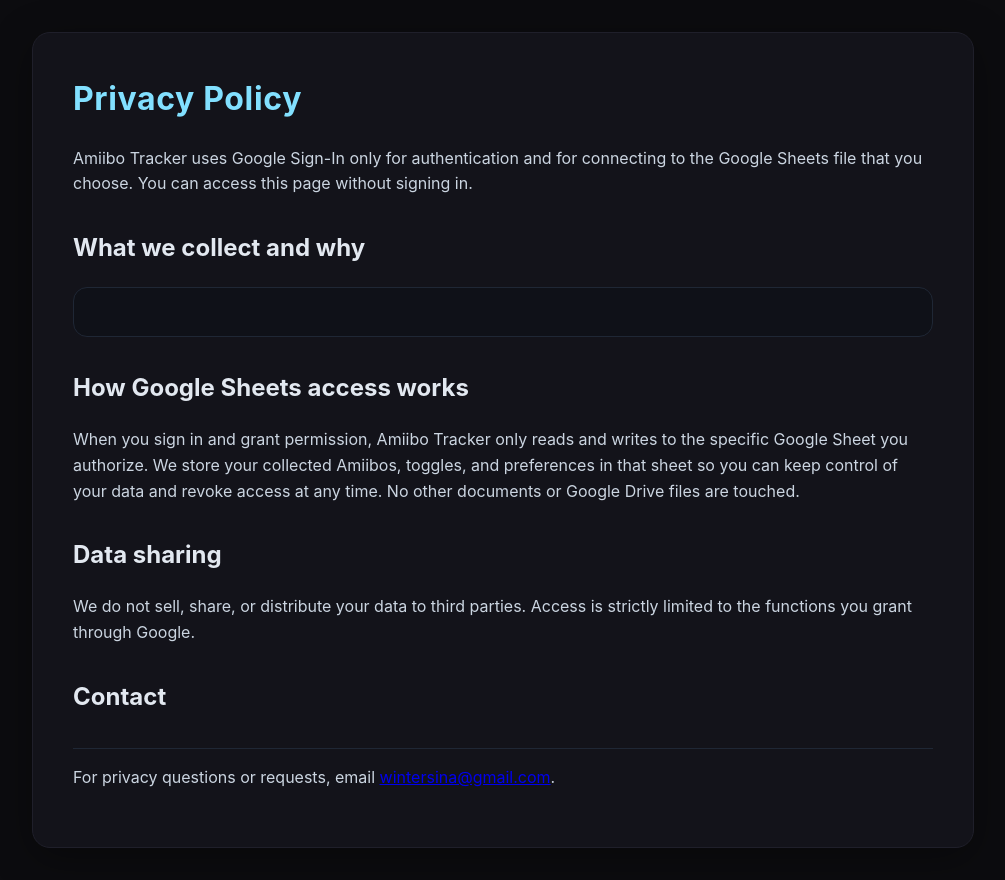
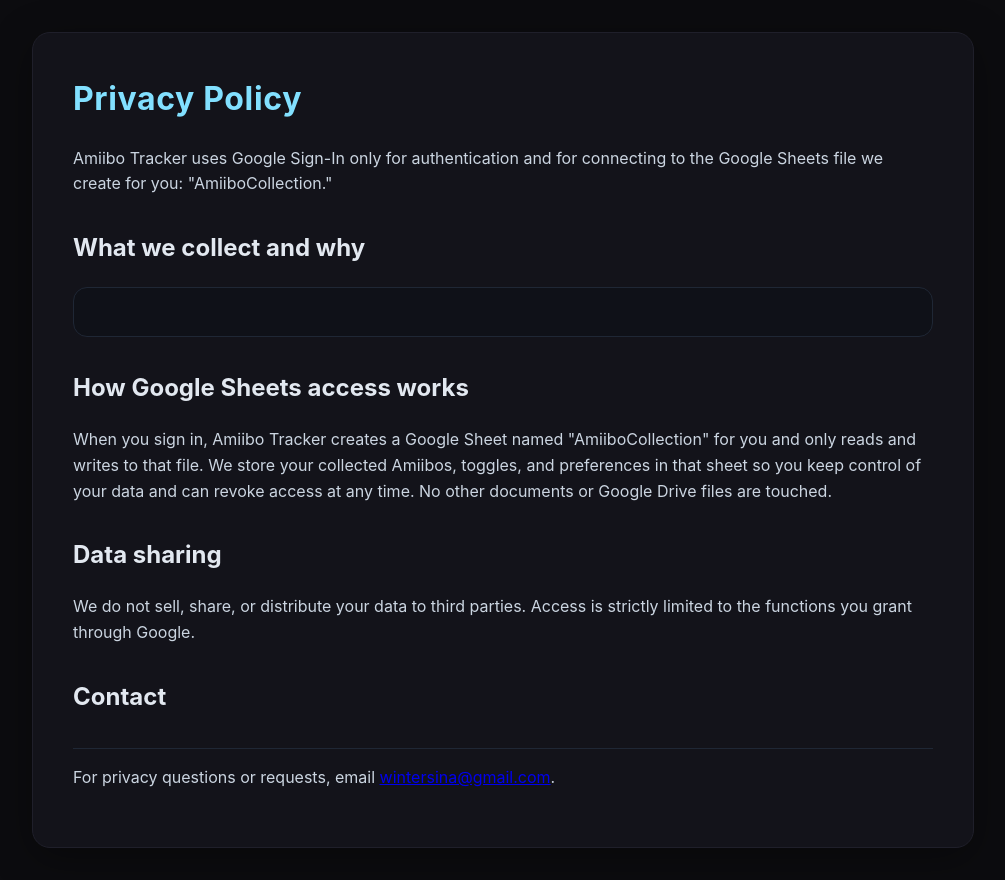
Before and after one commit to Wintersina/amiibo-tracker, a Django app: template tracker/templates/tracker/privacy.html in a window 1280 px wide. Shown: the whole page, without its empty margins (137-1142 px from the left). Run offline with Django 5.2, Linux system fonts and the light colour scheme; the template is opened without the code that fills it, so the values that code supplies are empty.

Commit message:
Clarify AmiiboCollection sheet access

```diff
--- a/tracker/templates/tracker/privacy.html
+++ b/tracker/templates/tracker/privacy.html
@@ -66,8 +66,7 @@
     <main>
         <h1>Privacy Policy</h1>
         <p>
-            Amiibo Tracker uses Google Sign-In only for authentication and for connecting to the Google Sheets file that you choose.
-            You can access this page without signing in.
+            Amiibo Tracker uses Google Sign-In only for authentication and for connecting to the Google Sheets file we create for you: "AmiiboCollection."
         </p>
 
         <h2>What we collect and why</h2>
@@ -81,8 +80,8 @@
 
         <h2>How Google Sheets access works</h2>
         <p>
-            When you sign in and grant permission, Amiibo Tracker only reads and writes to the specific Google Sheet you authorize.
-            We store your collected Amiibos, toggles, and preferences in that sheet so you can keep control of your data and revoke access at any time.
+            When you sign in, Amiibo Tracker creates a Google Sheet named "AmiiboCollection" for you and only reads and writes to that file.
+            We store your collected Amiibos, toggles, and preferences in that sheet so you keep control of your data and can revoke access at any time.
             No other documents or Google Drive files are touched.
         </p>
 
--- a/tracker/views.py
+++ b/tracker/views.py
@@ -262,12 +262,12 @@ class PrivacyPolicyView(View):
                         "purpose": "Used to identify your account, keep your session tied to your data, and let you know which Google account is connected.",
                     },
                     {
-                        "item": "Basic profile (name, avatar)",
+                        "item": "Basic profile (name)",
                         "purpose": "Displayed in the app header so you can quickly see which account is active.",
                     },
                     {
                         "item": "Google Sheets access",
-                        "purpose": "Lets Amiibo Tracker read and update the sheet you authorize so we can store your collection status and dark mode preference without touching any other documents.",
+                        "purpose": "Lets Amiibo Tracker create and update your AmiiboCollection sheet so we can store your collection status and dark mode preference without touching any other documents.",
                     },
                 ]
             },
```
